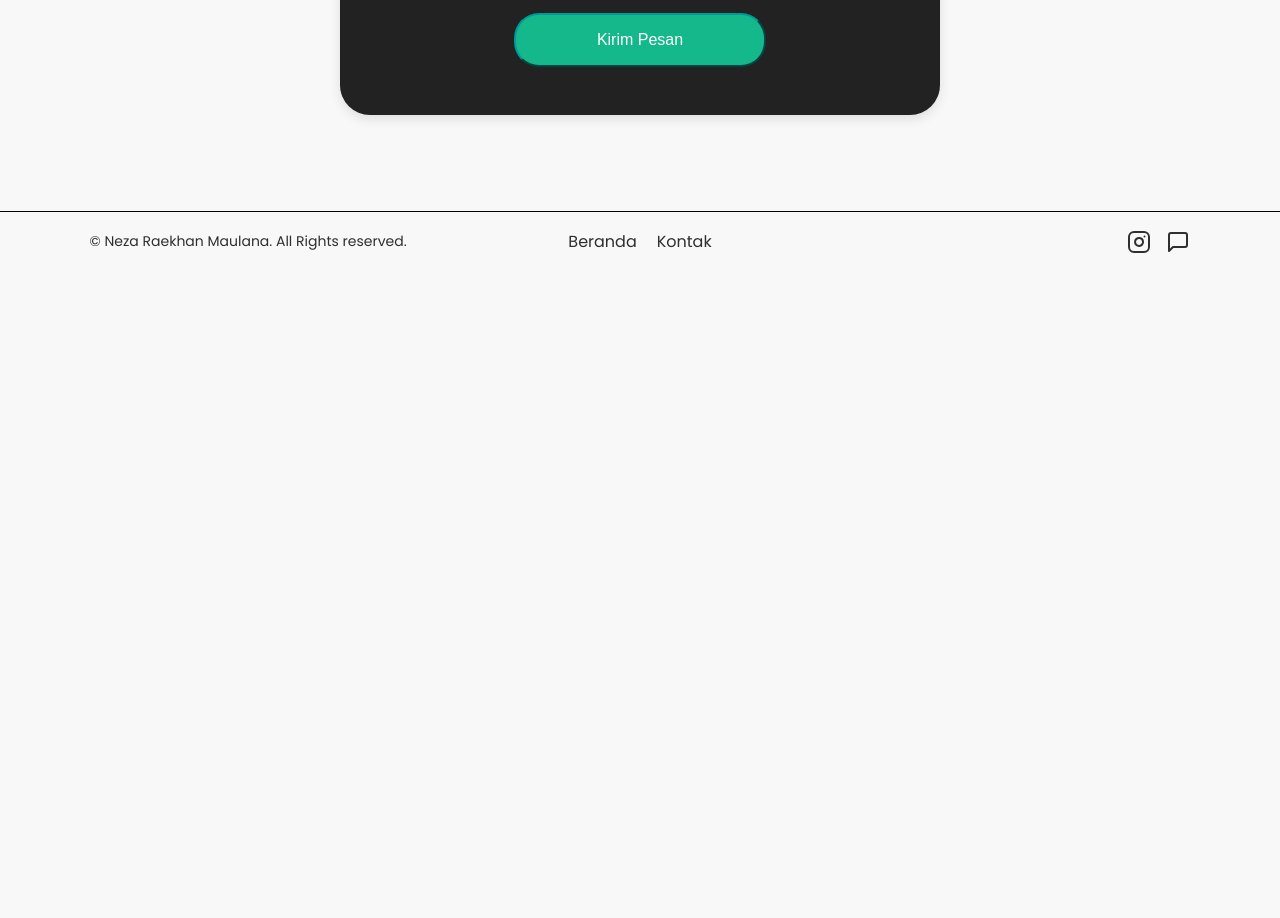
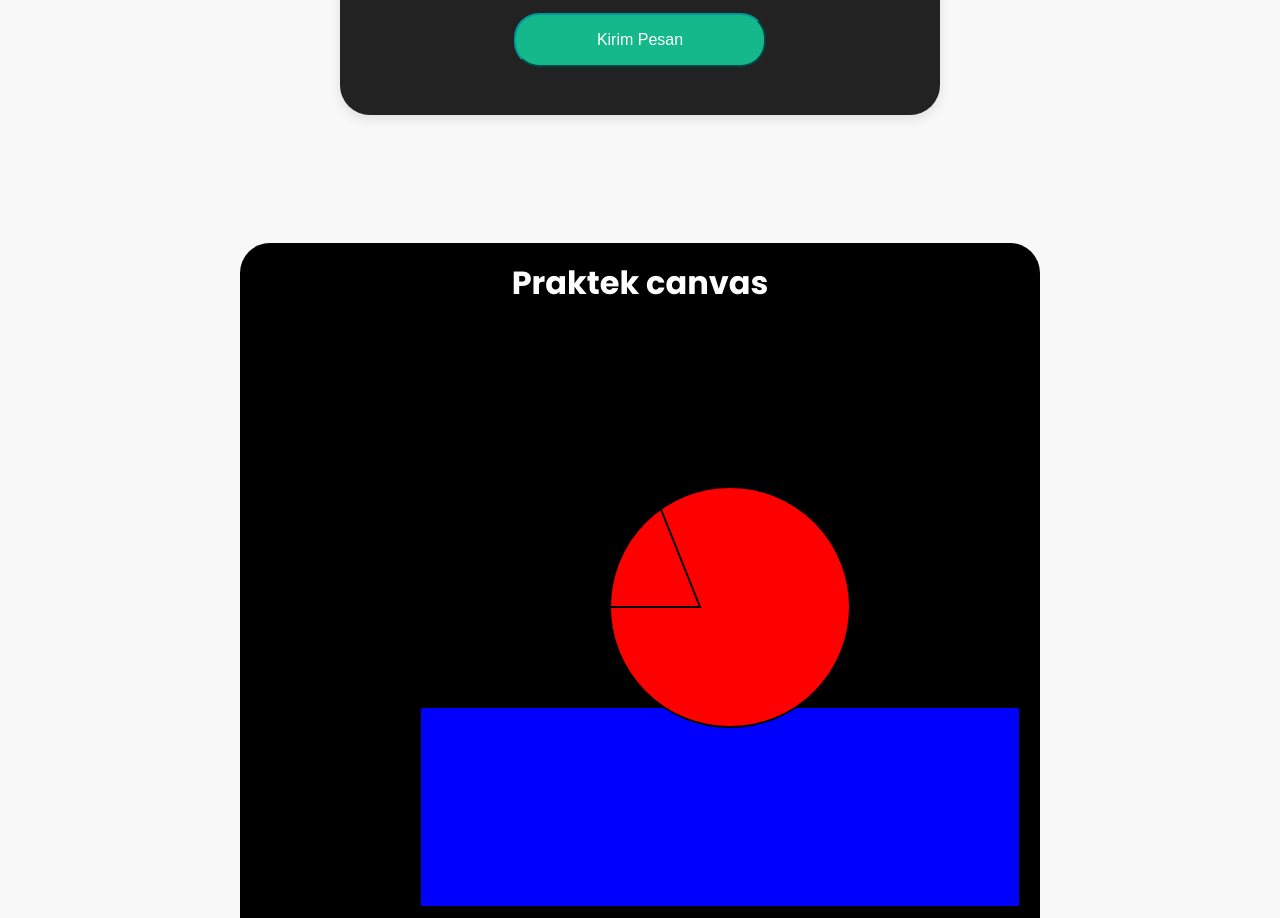
Before and after one commit to Frontenddeveloper25/NZPorto, a plain HTML site: page index.html in a window 1280 px wide. Shown: the part 2702-3620 px from the top of the page. Before the commit the page ends 2973 px from the top, so only its background shows below. Drawn offline with nearby package versions, Linux system fonts and the light colour scheme; a web font is replaced by a local one.

Commit message:
belajar canvas dan animasi

```diff
--- a/css/styles.css
+++ b/css/styles.css
@@ -814,6 +814,10 @@ footer .social a:hover {
   .footer-container > * {
     justify-content: center !important;
   }
+
+  .hero-text p {
+    display: none;
+  }
 }
 
 
--- a/index.html
+++ b/index.html
@@ -65,6 +65,7 @@
   <h1><span>T</span>entang saya</h1>
   <p>saya hobi vidiography dan edit vidio, saya menyukai style editing strory telling dengan gaya cinematic dan di samping itu saya bercita cita menjadi programmer. keseharian saya meperdalam ilmu sistem informasi secara otodidak</p>
 </div>
+
 
       <div class="about-tools">
         <h2>Tools yang saya kuasai</h2>
@@ -142,8 +143,12 @@
       </form>
     </div>
   </section>
+  <div class="praktek-canvas" style="background-color: black; color: #fff; justify-content: center; text-align: center; padding: 1rem; border-radius: 30px; margin: 2rem; max-width: 800px; box-sizing: border-box; display: flex; flex-direction: column; align-items: center; margin: 2rem auto; ">
+
+  <h1>Praktek canvas</h1>
+    <canvas id="myCanvas" ></canvas>
+  </div>
 </main>
-
 <footer>
   <div class="footer-container">
     <p> &copy; Neza Raekhan Maulana. All Rights reserved.</p>
--- a/js/myscript.js
+++ b/js/myscript.js
@@ -5,6 +5,40 @@ const overlay = document.getElementById('overlay');
 const darkTogle = document.getElementById('darkTogle');
 const body = document.body;
 const navbar = document.querySelector('.navbar');
+const myCanvas = document.getElementById('myCanvas');
+
+
+myCanvas.width = window.innerWidth;
+myCanvas.height = window.innerHeight;
+
+const c = myCanvas.getContext('2d');
+
+c.fillStyle = 'blue';
+c.strokeStyle = '#000';
+c.lineWidth = 2;
+
+c.rect(420, 400, 600, 200);
+c.fill ();
+c.stroke ();
+
+
+c.fillStyle = 'red';
+c.beginPath();
+c.arc(730, 300, 120, 0, 2 * Math.PI);
+c.fill ();
+c.stroke();
+
+c.fillStyle = 'black';
+c.beginPath();
+c.moveTo (600,50);
+c.lineTo (700, 300);
+c.lineTo (500, 300);
+c.lineTo (600,50);
+c.stroke ();
+
+
+// test tag canvas
+
 
 // Gabungkan event listener scroll menjadi satu
 window.addEventListener('scroll', () => {
@@ -65,10 +99,10 @@ darkTogle.addEventListener('click', () => {
 // fetch('https://jsonplaceholder.typicode.com/users?_limit=5') // ambil 5 data
 //   .then(res => res.json())
 //   .then(posts => {
-//     const container = document.getElementById('post-container');
-//     posts.forEach(post => {
-//       const card = document.createElement('div');
-//       card.className = 'post-card';
+  //     const container = document.getElementById('post-container');
+  //     posts.forEach(post => {
+    //       const card = document.createElement('div');
+    //       card.className = 'post-card';
 //       card.innerHTML = `<h3>${post.title}</h3><p>${post.body}</p>`;
 //       container.appendChild(card);
 //     });
```
